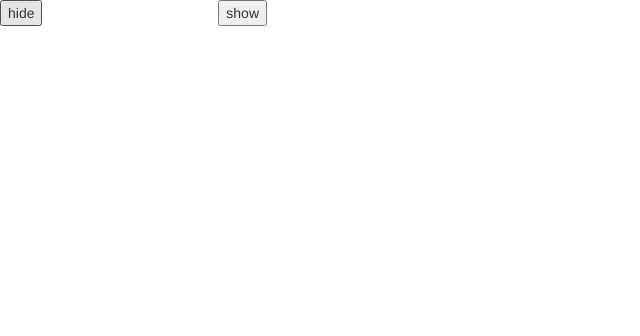
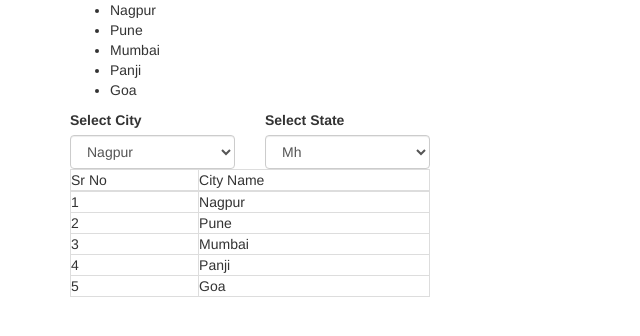
Before and after one commit to chetanexpo3005/ang-demo, an Angular app in the folder angular-session/: page / in a window 1280 px wide. Shown: the top 336 px of the page, without its empty margins (0-640 px from the left). Built offline with nearby package versions, Linux system fonts and the light colour scheme.

Commit message:
ng for component

```diff
--- a/angular-session/src/app/app.component.html
+++ b/angular-session/src/app/app.component.html
@@ -1 +1,5 @@
- <app-structural-dir></app-structural-dir>
+ <!-- <app-structural-dir></app-structural-dir> -->
+
+<div class="container">
+            <app-strctural-ngfor></app-strctural-ngfor>
+</div>
--- a/angular-session/src/app/app.module.ts
+++ b/angular-session/src/app/app.module.ts
@@ -4,11 +4,13 @@ import { NgModule } from '@angular/core';
 import { AppRoutingModule } from './app-routing.module';
 import { AppComponent } from './app.component';
 import { StructuralDirComponent } from './components/structural-dir/structural-dir.component';
+import { StrcturalNgforComponent } from './components/strctural-ngfor/strctural-ngfor.component';
 
 @NgModule({
   declarations: [
     AppComponent,
-    StructuralDirComponent
+    StructuralDirComponent,
+    StrcturalNgforComponent
   ],
   imports: [
     BrowserModule,
--- /dev/null
+++ b/angular-session/src/app/components/strctural-ngfor/strctural-ngfor.component.html
@@ -0,0 +1,40 @@
+<div class="row">
+    <div class="col-md-12">
+        <ul>
+            <li *ngFor="let city of cityList"> {{city}}</li>
+        </ul>
+    </div>
+</div>
+<div class="row">
+    <div class="col-md-2">
+        <label>Select City</label>
+        <select class="form-control">
+            <option   *ngFor="let city of cityList" [value]="city">{{city}}</option>
+        </select>
+    </div>
+    <div class="col-md-2">
+            <label>Select State</label>
+            <select class="form-control">
+                <option   *ngFor="let state of getCityList()" [value]="state">{{state}}</option>
+            </select>
+        </div>
+</div>
+
+<div class="row">
+        <div class="col-md-4">
+            <table class="tabel table-bordered" style="width:100%">
+                <thead>
+                    <tr>
+                        <td>Sr No</td>
+                        <td>City Name</td>
+                    </tr>
+                </thead>
+                <tbody>
+                    <tr *ngFor="let city of cityList;let i= index">
+                            <td>{{i+1}}</td>
+                            <td>{{city}}</td>
+                    </tr>
+                </tbody>
+            </table>
+        </div>
+    </div>
--- /dev/null
+++ b/angular-session/src/app/components/strctural-ngfor/strctural-ngfor.component.ts
@@ -0,0 +1,27 @@
+import { Component, OnInit } from '@angular/core';
+
+@Component({
+  selector: 'app-strctural-ngfor',
+  templateUrl: './strctural-ngfor.component.html',
+  styleUrls: ['./strctural-ngfor.component.css']
+})
+export class StrcturalNgforComponent implements OnInit {
+
+  cityList: string[];
+  constructor() {
+    this.cityList = [];
+    this.cityList.push('Nagpur');
+    this.cityList.push('Pune');
+    this.cityList.push('Mumbai');
+    this.cityList.push('Panji');
+    this.cityList.push('Goa');
+  }
+
+  getCityList() {
+    const stateList = ['Mh', 'Goa', 'Punjab'];
+    return stateList;
+  }
+  ngOnInit() {
+  }
+
+}
```
Also changed, not shown: angular-session/src/app/components/strctural-ngfor/strctural-ngfor.component.css (added), 1 other file (tests, documents, lock files or other folders).
